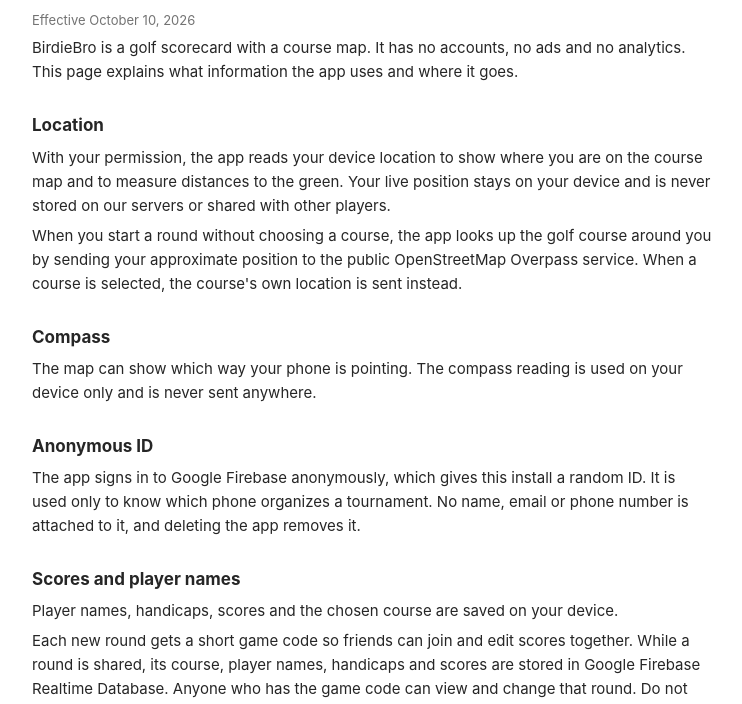
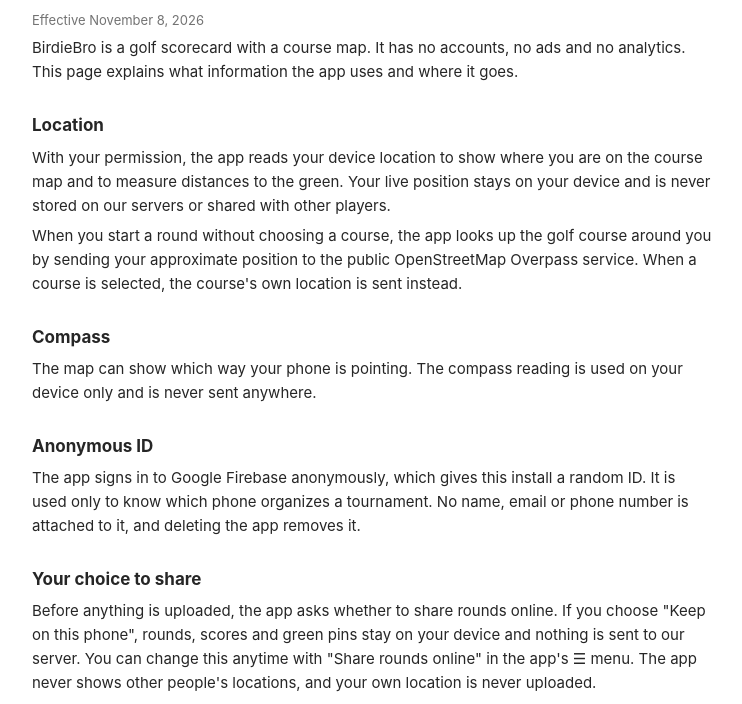
Before and after one commit to chococula/birdiebuddies-app, a plain HTML site: page privacy.html in a window 1280 px wide. Shown: the part 70-774 px from the top of the page, without its empty margins (268-1010 px from the left). Drawn offline with Linux system fonts and the light colour scheme.

Commit message:
Privacy: ask before sharing rounds
Co-Authored-By: Claude Opus 5.5 <noreply@anthropic.com>

```diff
--- a/privacy.html
+++ b/privacy.html
@@ -20,7 +20,7 @@
 <body>
 <main>
   <h1>BirdieBro Privacy Policy</h1>
-  <p class="muted">Effective October 10, 2026</p>
+  <p class="muted">Effective November 8, 2026</p>
 
   <p>BirdieBro is a golf scorecard with a course map. It has no accounts, no ads and no analytics.
      This page explains what information the app uses and where it goes.</p>
@@ -41,6 +41,12 @@
   <p>The app signs in to Google Firebase anonymously, which gives this install a random ID. It is used only
      to know which phone organizes a tournament. No name, email or phone number is attached to it, and
      deleting the app removes it.</p>
+
+  <h2>Your choice to share</h2>
+  <p>Before anything is uploaded, the app asks whether to share rounds online. If you choose
+     "Keep on this phone", rounds, scores and green pins stay on your device and nothing is sent to
+     our server. You can change this anytime with "Share rounds online" in the app's ☰ menu.
+     The app never shows other people's locations, and your own location is never uploaded.</p>
 
   <h2>Scores and player names</h2>
   <p>Player names, handicaps, scores and the chosen course are saved on your device.</p>
```
